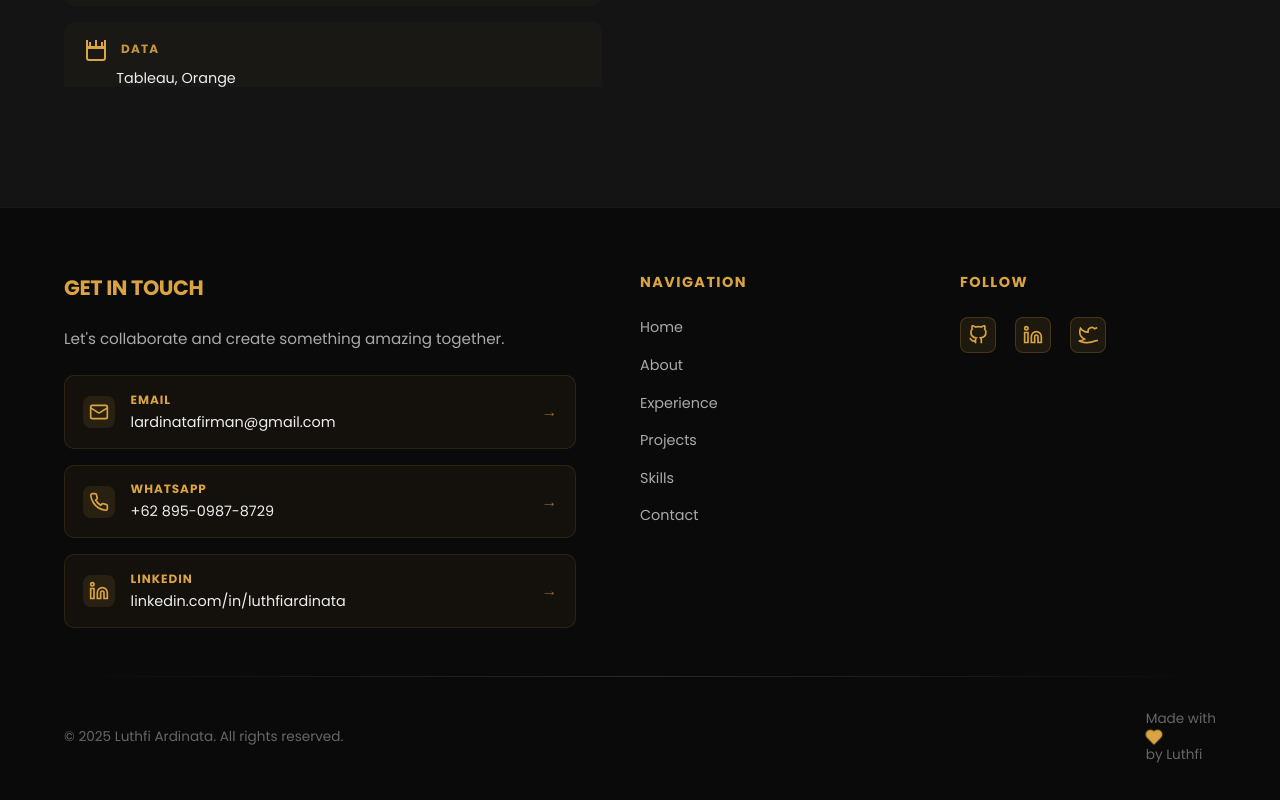
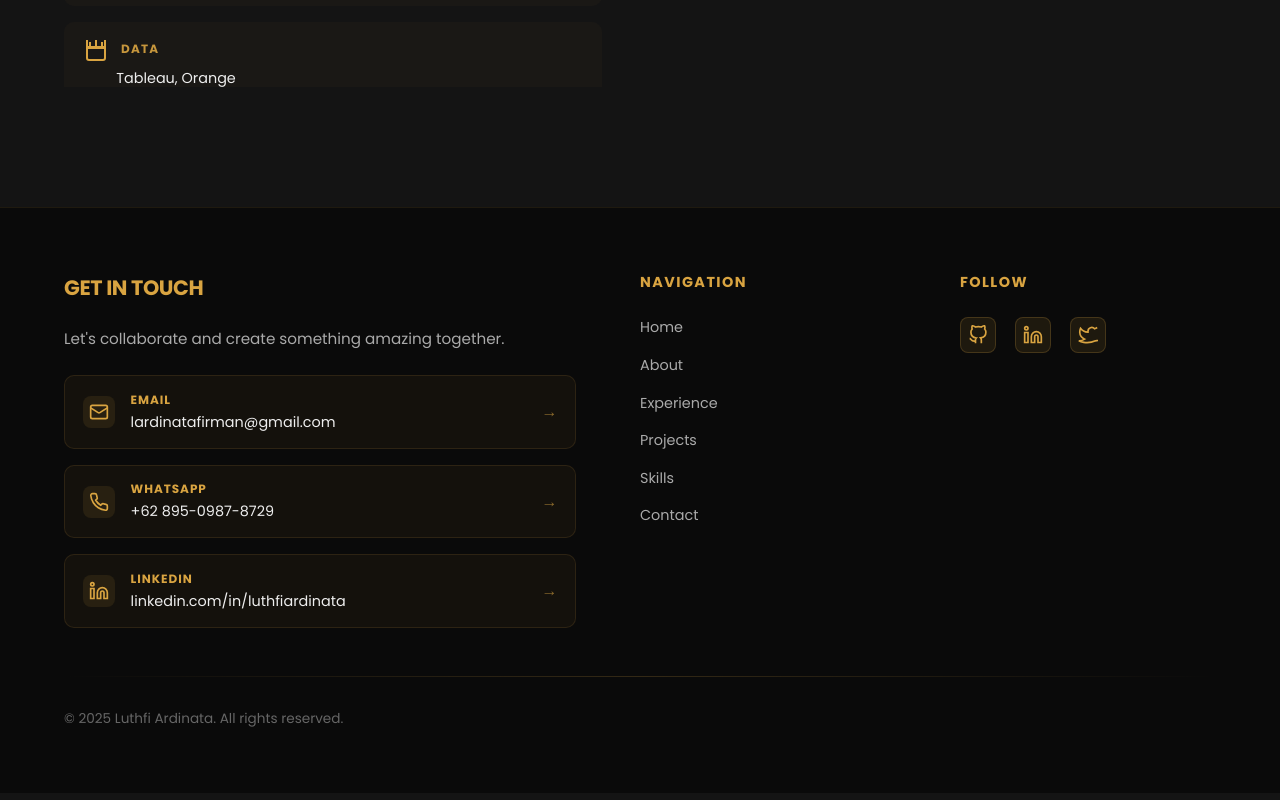
Before and after one commit to Lupse/luthfiardinata, a Next.js app: page / in a window 1280 px wide. Shown: the part 4417-5217 px from the top of the page. Built offline with nearby package versions, Linux system fonts and the light colour scheme.

Commit message:
minor fix

```diff
--- a/src/components/Footer.jsx
+++ b/src/components/Footer.jsx
@@ -164,11 +164,7 @@ export default function Footer() {
               © {currentYear} Luthfi Ardinata. All rights reserved.
             </p>
           </div>
-          <div className="footer-credit">
-            <p>
-              Made with <HeartIcon /> by Luthfi
-            </p>
-          </div>
+
         </div>
       </div>
     </footer>
```
